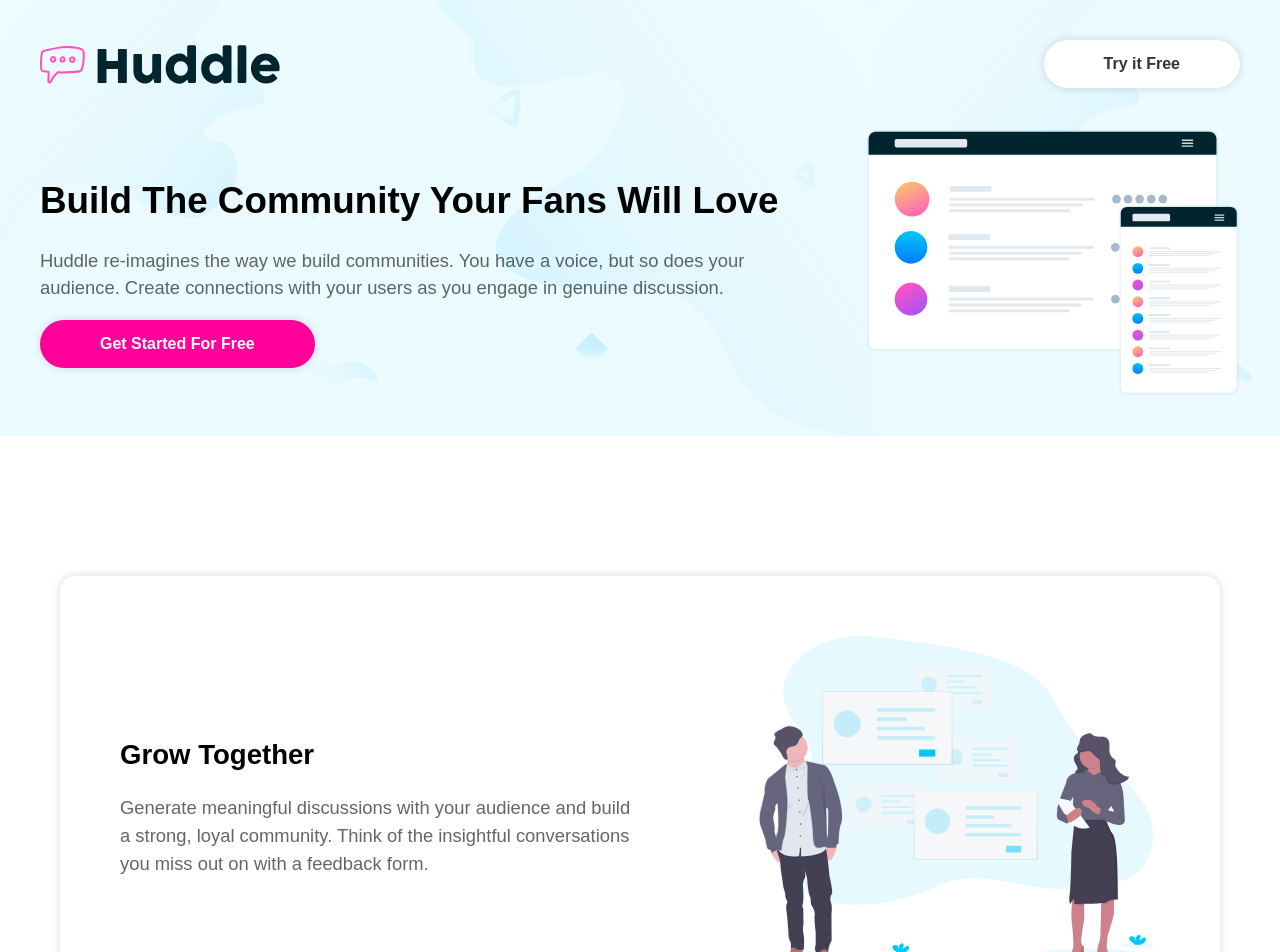
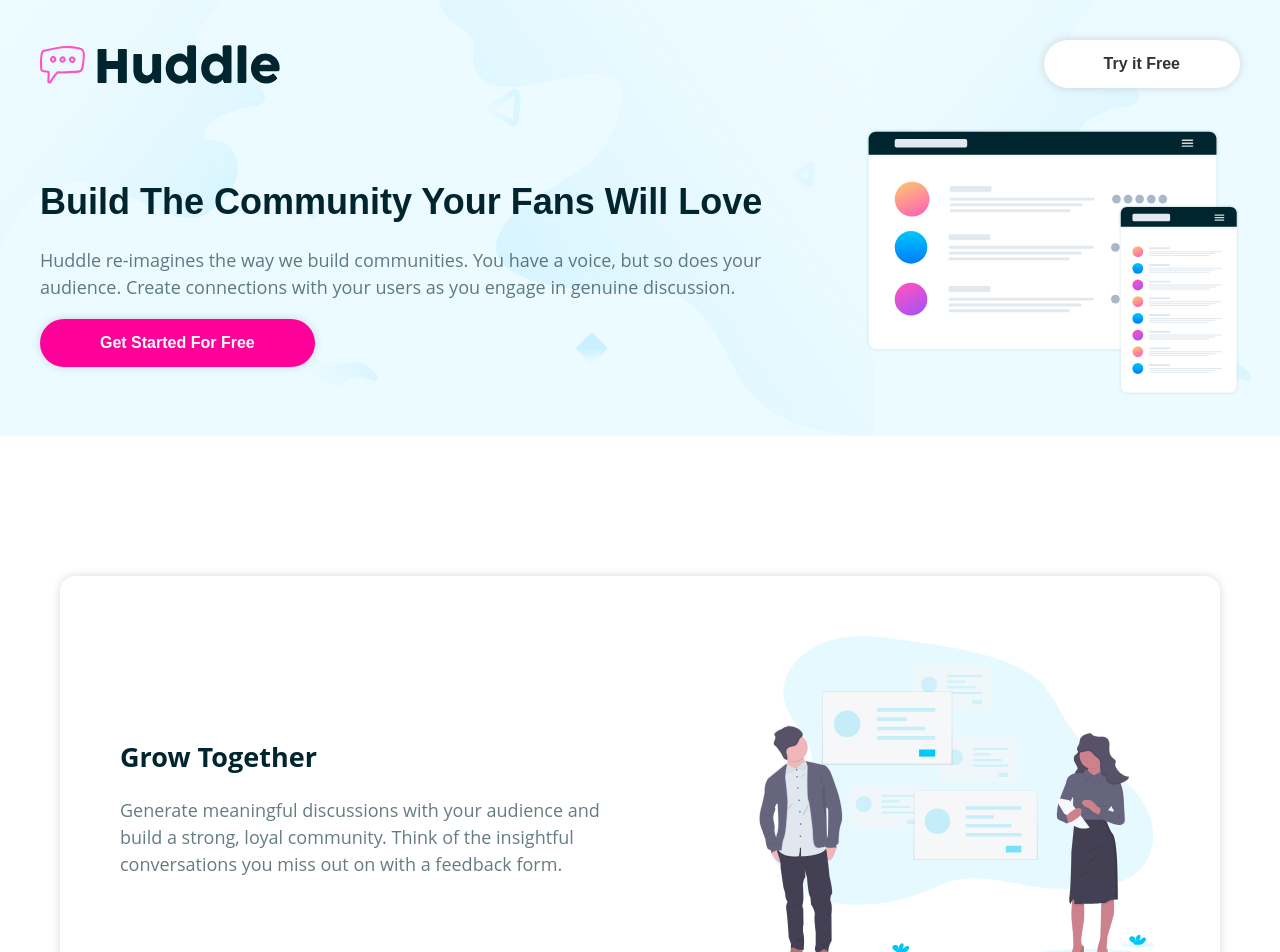
Before and after one commit to evansanchez963/huddle-landing-page, a React (Vite) app: page / in a window 1280 px wide. Shown: the top 952 px of the page. Built offline with nearby package versions, Linux system fonts and the light colour scheme.

Commit message:
Update global fonts

```diff
--- a/src/App.jsx
+++ b/src/App.jsx
@@ -8,9 +8,10 @@
 
 const theme = {
   colors: {
-    header: "#ebfbff",
+    font: "hsl(192, 100%, 9%)",
+    header: "hsl(193, 100%, 96%)",
     body: "#fff",
-    footer: "#003333",
+    footer: "hsl(192, 100%, 9%)",
   },
   mobile: "768px",
 };
--- a/src/components/Card.jsx
+++ b/src/components/Card.jsx
@@ -1,6 +1,8 @@
 import { StyledCard } from "./styles/Card.styled";
 
-export default function Card({ item: { id, title, body, image } }) {
+export default function Card({ item }) {
+  const { id, title, body, image } = item;
+
   return (
     <StyledCard
       layout={id % 2 === 0 && "row-reverse"}
--- a/src/components/styles/Global.js
+++ b/src/components/styles/Global.js
@@ -2,16 +2,21 @@
 
 const GlobalStyles = createGlobalStyle`
   @import url('https://fonts.googleapis.com/css2?family=Poppins:wght@600&display=swap');
+  @import url('https://fonts.googleapis.com/css2?family=Open+Sans:wght@400;700&display=swap');
 
   * {
     box-sizing: border-box;
   }
 
+  h1 {
+    font-family: "Poppins", sans-serif;
+  }
+
   body {
     background: ${({ theme }) => theme.colors.body};
-    color: hsl(192; 100%, 9%);
-    font-family: "Poppins", sans-serif;
-    font-size: 1.15em;
+    color: ${({ theme }) => theme.colors.font};
+    font-family: "Open Sans", sans-serif;
+    font-size: 18px;
     margin: 0;
   }
 
```
